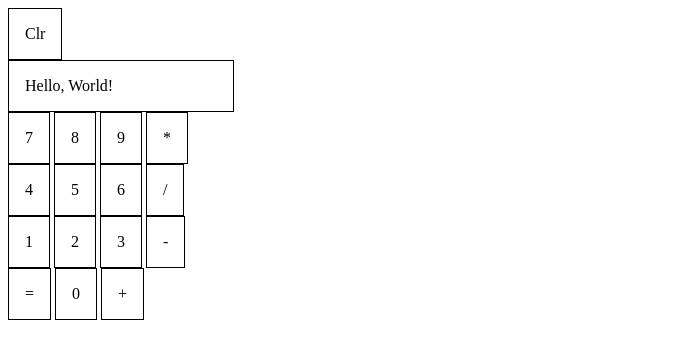
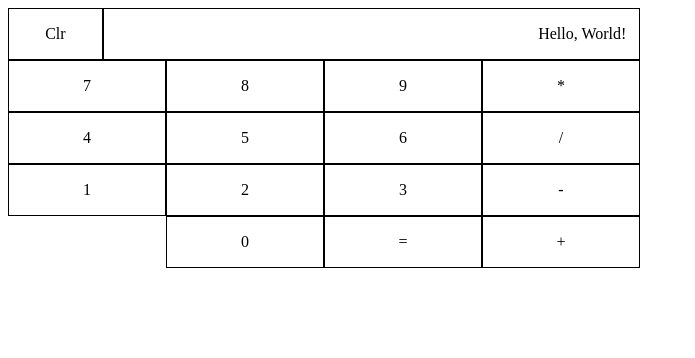
Before and after one commit to bsantero/jsCalc, a plain HTML site: page ver1.1/index.html in a window 1280 px wide. Shown: the whole page, without its empty margins (0-695 px from the left). Drawn offline with Linux system fonts and the light colour scheme.

Commit message:
Fixed style, broken borders

```diff
--- a/ver1.1/index.html
+++ b/ver1.1/index.html
@@ -14,6 +14,8 @@
 			<div class="cell clear input" id="calcClear">Clr</div>
 			<div class="cell display" id="calcDisplay">Hello, World!</div>
 		</div>
+	</div>
+	<div class="table">
 		<div class="row">
 			<div class="cell input number" id="num7">7</div>
 			<div class="cell input number" id="num8">8</div>
@@ -33,8 +35,9 @@
 			<div class="cell input operation" id="minus">-</div>
 		</div>
 		<div class="row">
+			<div class="cell blank" id="blank">0</div>
+			<div class="cell input number" id="num0">0</div>
 			<div class="cell input return" id="calcReturn">=</div>
-			<div class="cell input number" id="num0">0</div>
 			<div class="cell input operation" id="plus">+</div>
 		</div>
 	</div>
--- a/ver1.1/scripts/script.js
+++ b/ver1.1/scripts/script.js
@@ -7,7 +7,7 @@ window.onload = function () {
 	var values = [];
 	var operands = [];
 
-	displayValOps();
+	//displayValOps();
 
 	document.getElementById("calcClear").addEventListener("click", clearDisplay);
 	document.getElementById("calcReturn").addEventListener("click", returnOperation);
@@ -21,17 +21,17 @@ window.onload = function () {
 	for (var i = 0;i<numbers.length;i++){
 		numbers[i].addEventListener("click", setOperand);
 	}
-
+	/*
 	function displayValOps() {
 		console.log("Values: "+values);
 		console.log("Operands: "+operands);
 	}
-
+	*/
 	function clearDisplay() {
 		document.getElementById("calcDisplay").innerHTML = "";
 		equation = "";
 
-		displayValOps();
+		//displayValOps();
 	}
 
 	function displayNumber() {
@@ -50,11 +50,11 @@ window.onload = function () {
 			values[operands.length]=equation;
 		}
 
-		console.log(buttonPress + " is a " + typeof buttonPress);
+		//console.log(buttonPress + " is a " + typeof buttonPress);
 
 		document.getElementById("calcDisplay").innerHTML = equation;
 
-		displayValOps();
+		//displayValOps();
 	}
 
 	function setOperand() {
@@ -67,7 +67,7 @@ window.onload = function () {
 
 		equation = "";
 
-		displayValOps();
+		//displayValOps();
 	}
 
 	function returnOperation() { //  -456+123
--- a/ver1.1/style/style.css
+++ b/ver1.1/style/style.css
@@ -1,20 +1,50 @@
 @charset "utf-8";
 
 .container {
-	width: 12rem;
+	width: 50%;
+}
+
+.table {
+	display: table;
+}
+
+.table,
+.row {
+	width: 100%;
+}
+
+.row {
+	display: table-row;
+	margin-bottom: .25rem;
+}
+
+.row:first-child {
+	margin-bottom: 1rem;
 }
 
 .cell {
-	display: inline-block;
+	display: table-cell;
 	border: 1px solid black;
-	padding: 1rem;
+	width: 20%;
+	padding: 1rem 0;
+	min-height: 1rem;
+	text-align: center;
 }
 
 .input:hover {
 	cursor: pointer;
 }
 
+.cell.clear {
+	width: 12%;
+}
+
 .cell.display {
+	width: 68%;
+	text-align: right;
+	padding-right: 2%;
+}
 
-	width: 100%;
+.cell.blank {
+	visibility: hidden;
 }
```
